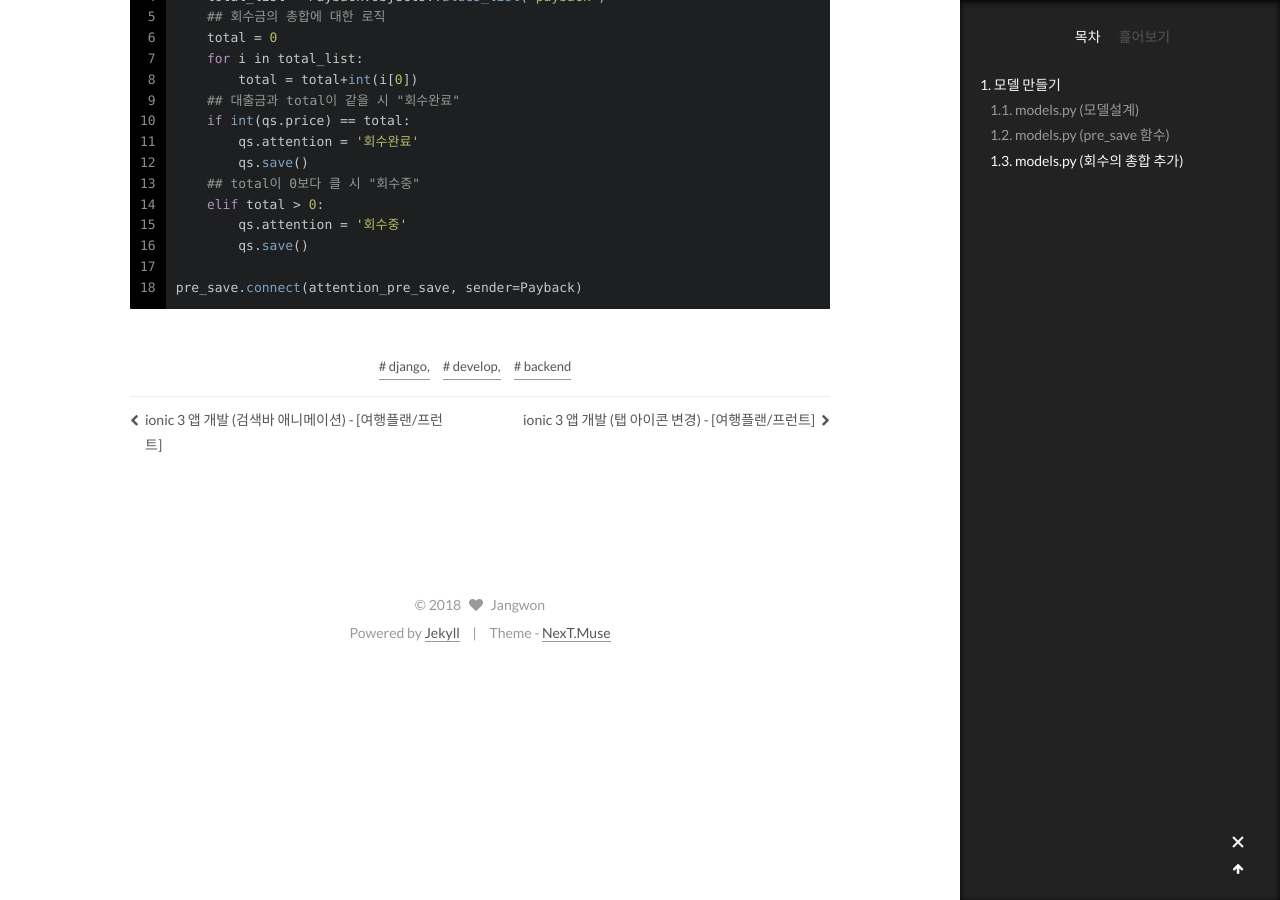
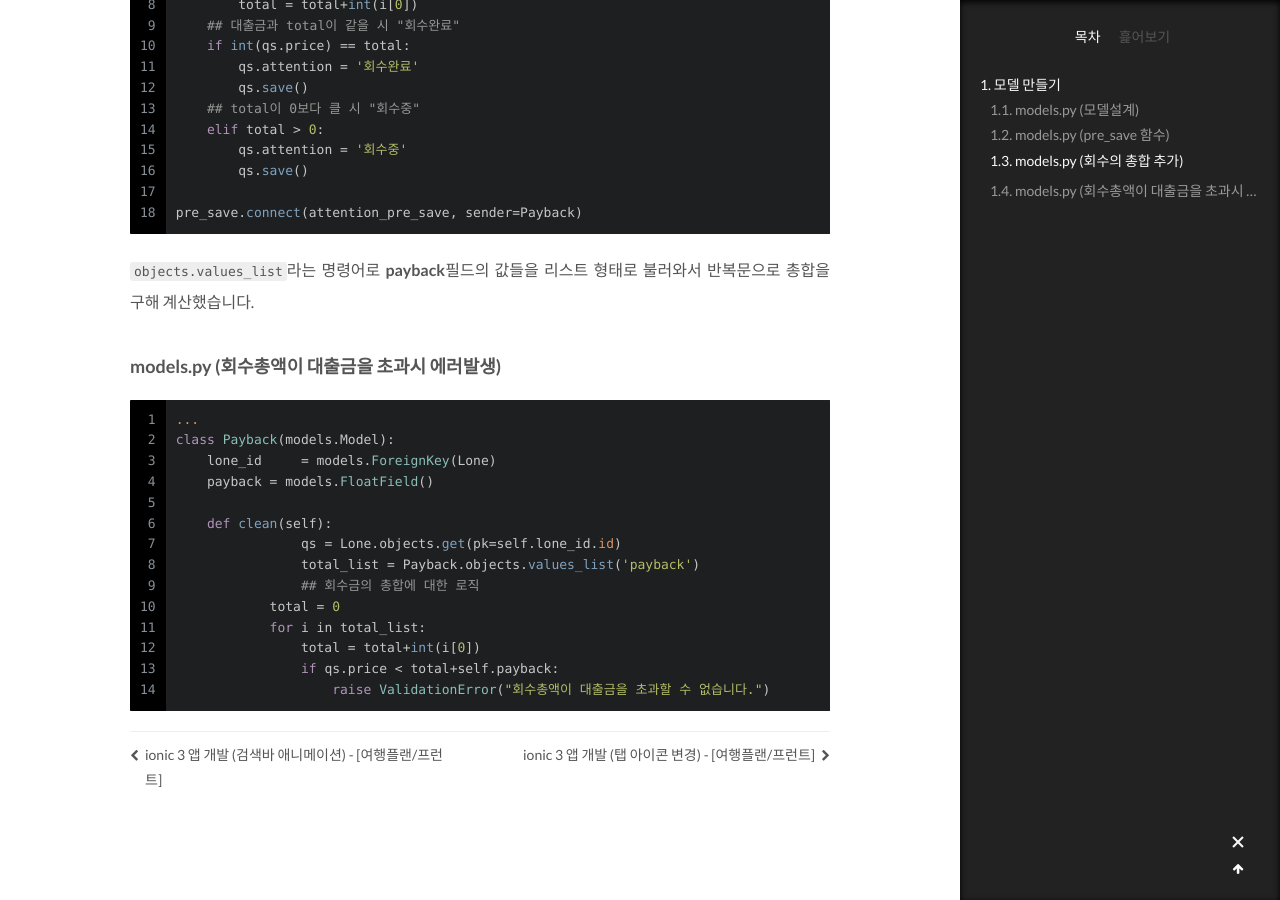
Before and after one commit to wkddnjset/wkddnjset.github.io, a Jekyll site: the page built from _posts/2018-02-06-[Django]-2개의-모델을-비교해-필드값-업데이트하기.md, in a window 1280 px wide and 900 px high, scrolled down 2023 px. Built offline with Jekyll 4.4.1, drawn with Linux system fonts in a browser that asks for light colours; comment, search, counter and statistics services are not loaded; some of the changed text lies outside the part shown.

Commit message:
2018-02-06

```diff
--- a/_posts/2018-02-06-[Django]-2개의-모델을-비교해-필드값-업데이트하기.md
+++ b/_posts/2018-02-06-[Django]-2개의-모델을-비교해-필드값-업데이트하기.md
@@ -1,5 +1,5 @@
 ---
-title: Django 2개의 모델을 비교해 필드값 업데이트하기
+title: [Django] 2개의 모델을 비교해 필드값 업데이트하기
 comments: true
 description: 2개의 모델의 필드값을 비교해서 하나의 모델에 필드값을 업데이트하는 방법에 대한 포스팅입니다.
 categories:
@@ -85,3 +85,24 @@ def attention_pre_save(sender, instance, *args, **kwargs):
 
 pre_save.connect(attention_pre_save, sender=Payback)
 {% endhighlight %}
+
+`objects.values_list`라는 명령어로 **payback**필드의 값들을 리스트 형태로 불러와서 반복문으로 총합을 구해 계산했습니다.
+
+### models.py (회수총액이 대출금을 초과시 에러발생)
+
+{% highlight python linenos %}
+...
+class Payback(models.Model):
+    lone_id	= models.ForeignKey(Lone)
+    payback = models.FloatField()
+
+    def clean(self):
+		qs = Lone.objects.get(pk=self.lone_id.id)
+		total_list = Payback.objects.values_list('payback')
+		## 회수금의 총합에 대한 로직
+	    total = 0
+	    for i in total_list:
+	    	total = total+int(i[0])
+		if qs.price < total+self.payback:
+		    raise ValidationError("회수총액이 대출금을 초과할 수 없습니다.")
+{% endhighlight %}
```
